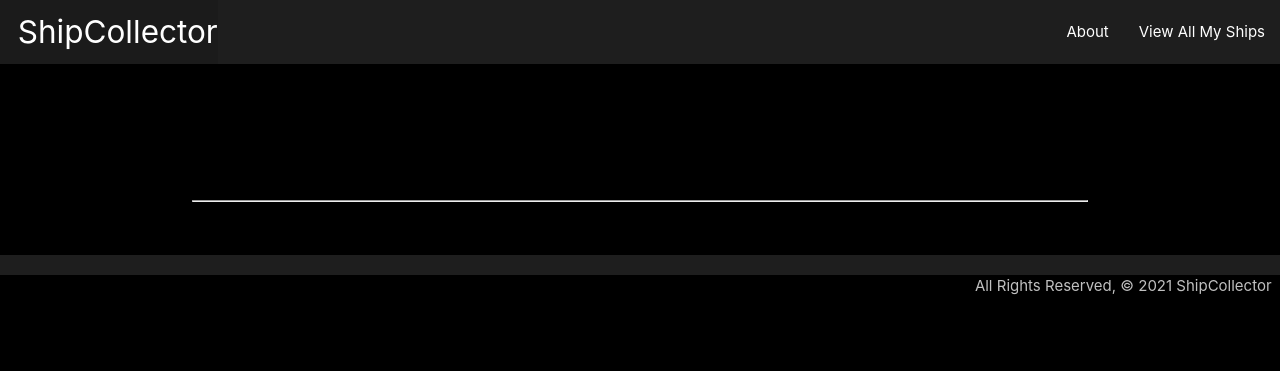
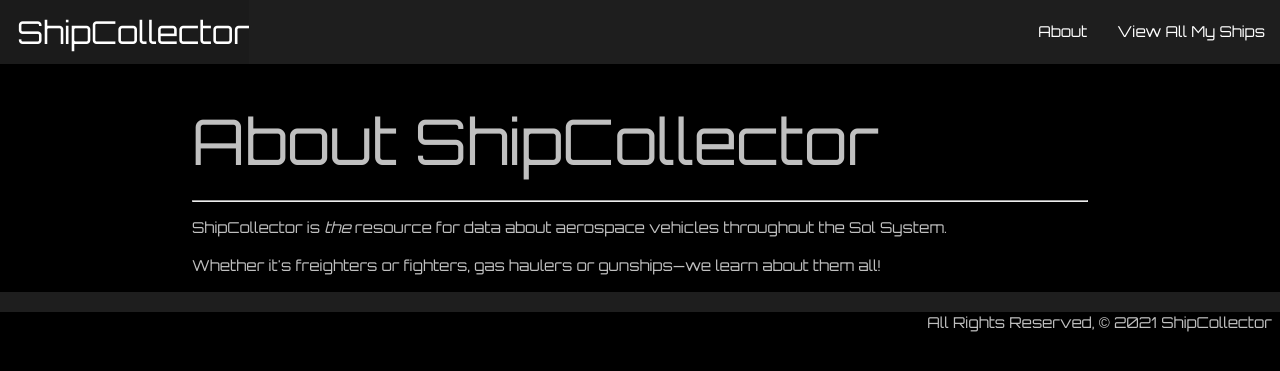
Before and after one commit to TheIanCannon/ShipCollector, a Django app: page /about/ in a window 1280 px wide. Shown: the top 371 px of the page. Run offline with Django 3.2, Linux system fonts and the light colour scheme.

Commit message:
Update font and CSS stylings, continue figuring out why card divs aren't rounding their corners

```diff
--- a/main_app/static/css/style.css
+++ b/main_app/static/css/style.css
@@ -1,4 +1,5 @@
 body {
+    font-family: 'Orbitron', sans-serif;
     background-color: black;
 }
 
@@ -12,8 +13,22 @@
     color: silver;
 }
 
+.card {
+    width: 50%;
+    border: silver 1vh;
+    border-radius: 5px;
+}
+
 .card-content {
-    display: grid;
     background-color: grey;
     color: white;
 }
+
+.card-title {
+    font-weight: bold;
+}
+
+#about-header,
+#about-text {
+    color: silver;
+}
--- a/main_app/templates/about.html
+++ b/main_app/templates/about.html
@@ -1,7 +1,8 @@
 {% extends 'base.html' %} {% block content %}
 
-<h1>About ShipCollector</h1>
+<h1 id="about-header">About ShipCollector</h1>
 <hr/>
-<p>ShipCollector is a database to collect and annotate data about the various aero/space craft from The Expanse.</p>
+<p id="about-text">ShipCollector is <i>the</i> resource for data about aerospace vehicles throughout the Sol System.</p>
+<p id="about-text">Whether it's freighters or fighters, gas haulers or gunships—we learn about them all!</p>
 
 {% endblock %}
--- a/main_app/templates/base.html
+++ b/main_app/templates/base.html
@@ -4,6 +4,9 @@
 <html lang="en">
 
 <head>
+    <link rel="preconnect" href="https://fonts.googleapis.com">
+    <link rel="preconnect" href="https://fonts.gstatic.com" crossorigin>
+    <link href="https://fonts.googleapis.com/css2?family=Orbitron:wght@400;500;600;700;800;900&display=swap" rel="stylesheet">
     <meta charset="UTF-8">
     <meta name="viewport" content="width=device-width, initial-scale=1.0">
     <meta http-equiv="X-UA-Compatible" content="ie=edge">
--- a/main_app/templates/ships/index.html
+++ b/main_app/templates/ships/index.html
@@ -5,7 +5,7 @@
 {% for ship in ships %}
 <div class="card">
     <div class="card-content">
-        <span class="card-title">{{ ship.name }}</span>
+        <span class="card-title"><strong>{{ ship.name }}</strong></span>
         <p>Type: {{ ship.type }}</p>
         <p>Registry: {{ ship.registry }}</p>
         <p>Description: {{ ship.description }}</p>
--- a/main_app/views.py
+++ b/main_app/views.py
@@ -10,9 +10,9 @@
     self.description = description
 
 ships = [
-  Ship('Rocinante', 'Corvette-class light frigate', 'Tycho (Independent)', 'A Legitimate Salvage'),
-  Ship('Tynan', 'Cutter-class gunship', 'Medina Station (OPAN)', 'Captain: by Klaes Ashford'),
-  Ship('Kittur Chennama', 'Morrigan-class patrol destroyer', 'Mars (MCRN)', 'Destroyed in engagement with UN Navy')
+  Ship('Rocinante', 'Corvette-class light frigate', 'Tycho (Independent)', '"A Legitimate Salvage..."'),
+  Ship('Tynan', 'Cutter-class gunship/torpedo boat', 'Medina Station (OPAS)', 'Captained by Camina Drummer'),
+  Ship('Kittur Chennama', 'Morrigan-class patrol destroyer', 'Mars (MCRN)', 'Destroyed UN Navy engagement')
 ]
 
 # Create your views here
```
Also changed, not shown: README.md (added).
